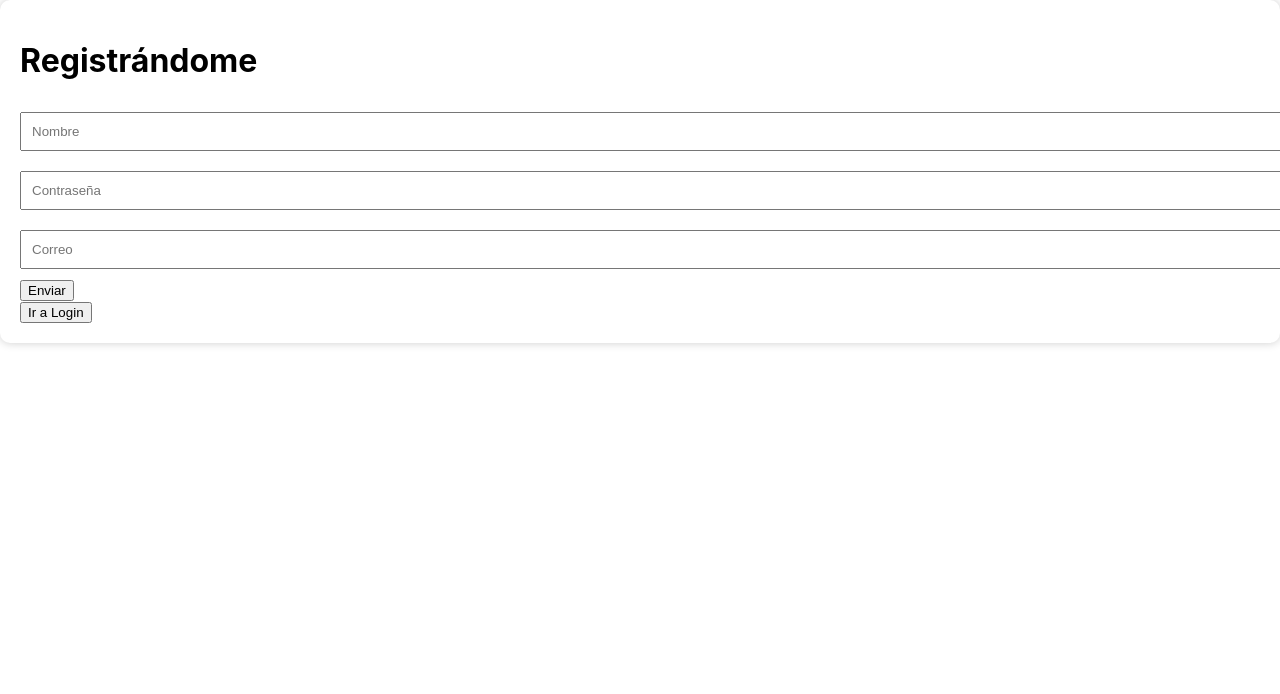
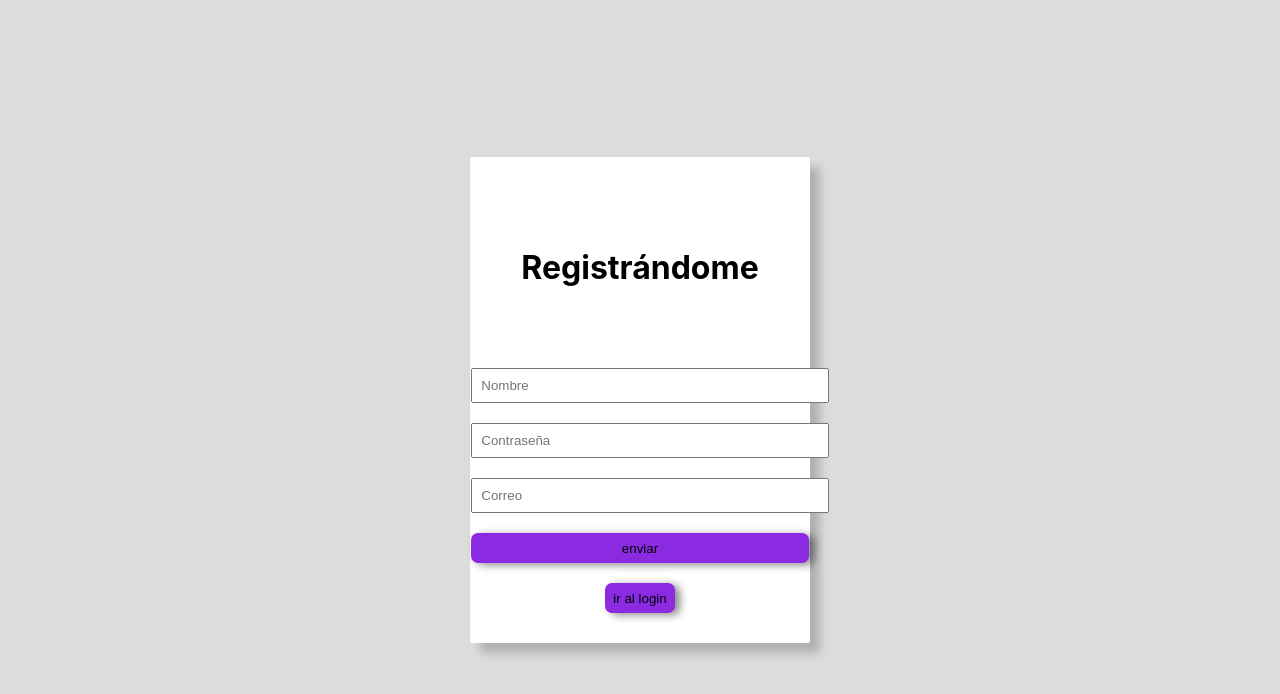
Before and after one commit to emmauelcafu/login, a React (Create React App) app in the folder client/: page /registrar in a window 1280 px wide. Shown: the top 694 px of the page. Built offline with nearby package versions, Linux system fonts and the light colour scheme.

Commit message:
se actualiza el frond

```diff
--- a/client/src/component/card/cardLogin.component.css
+++ b/client/src/component/card/cardLogin.component.css
@@ -48,13 +48,13 @@
     justify-content: center;
 
 }
-.div-submit input{
+/* .div-submit input{
     background-color: rgba(19, 166, 235, 0.808);
     border: none;
     align-items: center;
     border-radius: 2px;
     cursor: pointer;
-}
+} */
 
 .div-p{
     font-size: 15px;
@@ -63,12 +63,12 @@
 }
 .div-button{
     margin-top: 30px;
-    width: 20px; /* Ancho deseado */
-    height: 20px; /* Altura deseada */
-    background-color: #030e1a; /* Color de fondo del botón */
-    color: #fff; /* Color del texto */
-    font-size: 16px; /* Tamaño del texto */
-    border: none; /* Elimina el borde */
+    width: 20px;
+    height: 20px;
+    background-color: #030e1a;
+    color: #fff;
+    font-size: 16px;
+    border: none;
     cursor: pointer;
     border-radius: 20px;
     text-align: center;
--- a/client/src/component/card/cardLogin.component.jsx
+++ b/client/src/component/card/cardLogin.component.jsx
@@ -2,6 +2,7 @@ import "./cardLogin.component.css";
 import { useState } from "react";
 import axios from "axios";
 import { Link } from "react-router-dom";
+import Button from "../../create/button/button";
 
 function CardLogin() {
   const [logi, setLogi] = useState({
@@ -79,7 +80,8 @@ function CardLogin() {
         </div>
 
         <div className="div-submit">
-          <input type="submit" value="Iniciar Sesión" />
+          {/* <input type="submit" value="Iniciar Sesión" /> */}
+          <Button name="Iniciar Sesión"/>
         </div>
 
         <div className="div-p">
--- /dev/null
+++ b/client/src/create/button/botton.css
@@ -0,0 +1,16 @@
+
+/* botton.css */
+.component-input {
+    background-color: blueviolet;
+    height: 30px;
+    min-width: 50px; /* Cambiado a min-width */
+    padding: 0 10px; /* Ajustado el relleno */
+    border-radius: 7px;
+    border: none;
+    border-color: transparent;
+    box-shadow: 5px 2px 8px rgba(0, 0, 0, 0.459);
+  }
+
+  .component-input:hover {
+    background-color: #ffffff;
+  }
--- /dev/null
+++ b/client/src/create/button/button.jsx
@@ -0,0 +1,10 @@
+
+import "./botton.css"
+function Button({ name }) {
+    return (
+      <div className="component-id">
+        <input className="component-input" type="submit" value={name} />
+      </div>
+    );
+  }
+export default Button;
--- /dev/null
+++ b/client/src/view/home/home.css
@@ -0,0 +1,19 @@
+.component-one{
+    background-color:   rgba(209, 205, 205, 0.712);
+    height: 100vh; /* Establece la altura al 100% de la altura de la ventana */
+  width: 100vw;
+
+}
+h1{
+padding: 50px;
+    text-align: center;
+}
+
+.container-div-submit{
+
+display: flex;
+justify-content: center;
+
+margin-top: 200px;
+
+}
--- a/client/src/view/home/home.jsx
+++ b/client/src/view/home/home.jsx
@@ -1,18 +1,25 @@
-// import {Router} from "react-router-dom";
+  // import {Router} from "react-router-dom";
 
-// import Logins from "../login/login";
-import {Link} from "react-router-dom"
-function Home(params) {
-    return(
+  // import Logins from "../login/login";
+  import "./home.css";
+  import Button from "../../create/button/button";
+  import { Link } from "react-router-dom";
 
-        <div>
-          <h1>estamos en el Home</h1>
+  function Home() {
+    return (
+      <div className="component-one">
+        <h1>Bienvenido</h1>
+
+
+          <div className="container-div-submit">
           <Link to={"/login"}>
-          <button>ir a login</button>
 
+          <Button name="login" />
           </Link>
-        </div>
-    )
-}
+          </div>
 
-export default Home;
+      </div>
+    );
+  }
+
+  export default Home;
--- a/client/src/view/login/login.css
+++ b/client/src/view/login/login.css
@@ -1,5 +1,5 @@
 .div-login{
-    background-color: rgba(209, 205, 205, 0.712);;
+    background-color: rgba(209, 205, 205, 0.712);
     display: flex;
     justify-content: center;
     align-items: center;
--- a/client/src/view/registrar/registrar.css
+++ b/client/src/view/registrar/registrar.css
@@ -1,23 +1,30 @@
-/* Estilos para el contenedor principal de la página */
 body {
-    /* display: flex;
+  background-color: rgba(209, 205, 205, 0.712);
+  display: flex;
+  align-items: center;
   justify-content: center;
-    align-items: center;
   height: 100vh;
-    margin: 0; */
+  margin: 0;
 }
 
-  /* Estilos para la tarjeta de registro */
 .div-registrar {
-    background-color: #fff; /* Fondo blanco */
-    padding: 20px;
-    border-radius: 10px;
-    box-shadow: 0px 0px 10px rgba(0, 0, 0, 0.2); /* Sombra suave */
+  display: flex;
+  flex-direction: column;
+  align-items: center; /* Centra los elementos hijos horizontalmente */
+  background-color: rgb(255, 255, 255);
+  width: 300px; /* Reduzco el ancho de la tarjeta */
+  padding: 20px; /* Añado espacio interno para los elementos internos */
+  box-shadow: 10px 10px 10px rgba(0, 0, 0, 0.2);
+  border-radius: 2px;
 }
 
-  /* Estilos para los elementos de entrada */
 .div-registrar input {
   margin: 10px 0;
-    padding: 10px;
+  padding: 8px; /* Reduzco el espacio interno de los inputs */
   width: 100%;
 }
+
+.div-registrar button {
+  margin: 10px 0;
+  padding: 8px 15px; /* Ajusto el tamaño de los botones */
+}
--- a/client/src/view/registrar/registrar.jsx
+++ b/client/src/view/registrar/registrar.jsx
@@ -1,6 +1,7 @@
 import { useState } from "react";
 import axios from "axios";
 import { Link } from "react-router-dom";
+import Button from "../../create/button/button";
 
 import "./registrar.css";
 
@@ -71,10 +72,10 @@ function Registro() {
             name="gmail"
             required
           />
-          <button>Enviar</button>
+          <Button name="enviar"/>
         </form>
         <Link to={"/login"}>
-          <button>Ir a Login</button>
+          <Button name="ir al login"/>
         </Link>
       </div>
     </div>
```
Also changed, not shown: 1 other file (tests, documents, lock files or other folders). Lines whose indentation alone changed are shown as unchanged.
